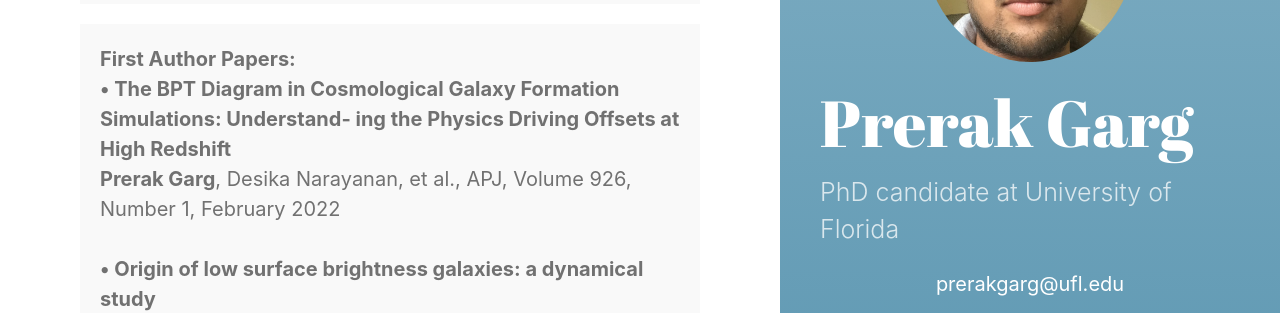
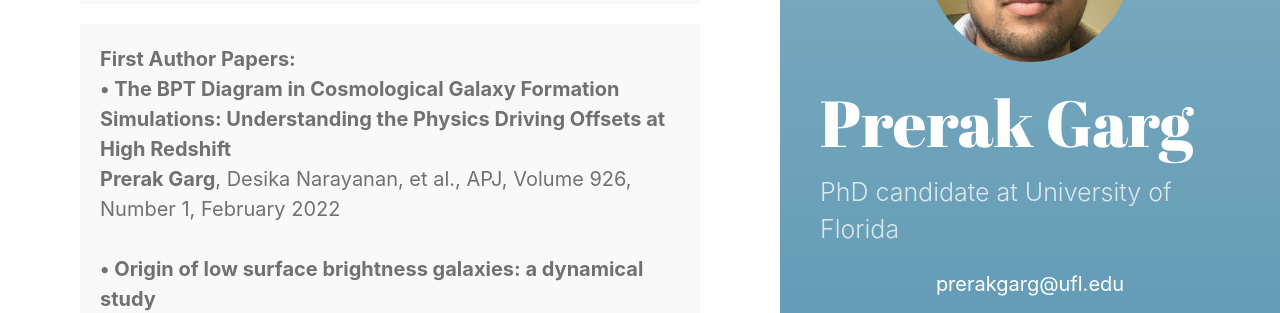
Before and after one commit to prerakgarg07/prerakgarg07.github.io, a Jekyll site: the page built from category/Publications.md, in a window 1280 px wide and 1270 px high. Shown: the part 206-519 px from the top of the window. Built offline with Jekyll 4.4.1, drawn with Linux system fonts in a browser that asks for light colours.

Commit message:
updating publication

```diff
--- a/category/Publications.md
+++ b/category/Publications.md
@@ -11,8 +11,7 @@ Full list of my publications can be found <a href="https://orcid.org/0000-0002-5
 <p class="message">
 <b>First Author Papers:</b>
 <br>
-<b>&#x2022; The BPT Diagram in Cosmological Galaxy Formation Simulations: Understand-
-ing the Physics Driving Offsets at High Redshift</b>
+<b>&#x2022; The BPT Diagram in Cosmological Galaxy Formation Simulations: Understanding the Physics Driving Offsets at High Redshift</b>
 <br>
 <b>Prerak Garg</b>, Desika Narayanan, et al., APJ, Volume 926, Number 1, February 2022
 <br><br>
```
